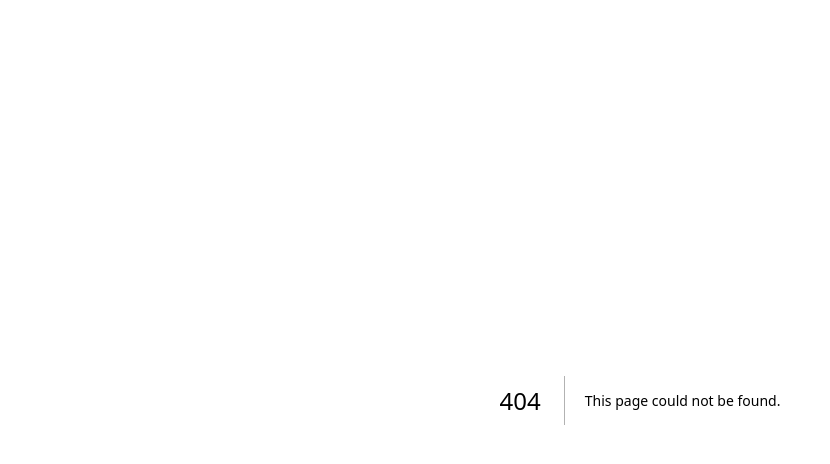
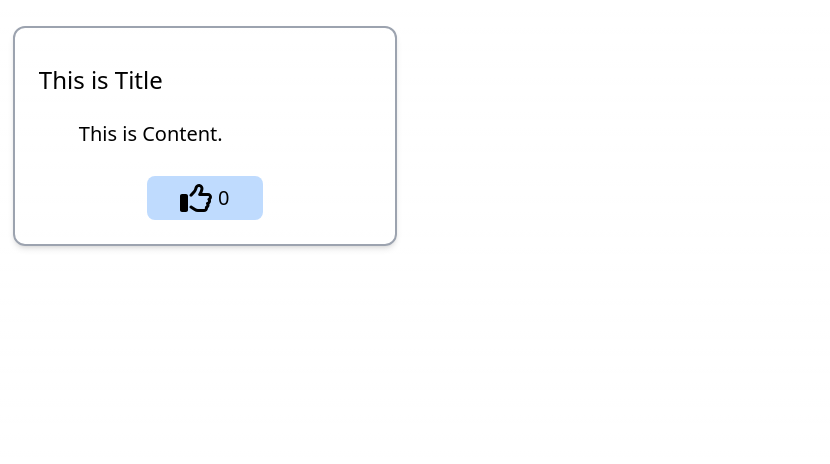
Before and after one commit to raamiiChu/remote-assignments, a Next.js app in the folder nextjs-file/: page /components/Post in a window 1280 px wide. Before the commit this address had no page. Shown: the top 464 px of the page, without its empty margins (0-830 px from the left). Built offline with nearby package versions, Linux system fonts and the light colour scheme.

Commit message:
Update: components

```diff
--- /dev/null
+++ b/nextjs-file/src/pages/components/Post.js
@@ -0,0 +1,84 @@
+import Image from "next/image";
+import { Inter } from "next/font/google";
+import { useState } from "react";
+
+import { FontAwesomeIcon } from "@fortawesome/react-fontawesome";
+import { faThumbsUp } from "@fortawesome/free-regular-svg-icons";
+import { faThumbsUp as faThumbUpActive } from "@fortawesome/free-solid-svg-icons";
+
+const inter = Inter({ subsets: ["latin"] });
+
+export default function Post({ count, title, content }) {
+    // 默認值
+    count = count || 0;
+    title = title || "This is Title";
+    content = content || "This is Content.";
+
+    const [replyCount, setReplyCount] = useState(count); // 按讚數量
+    const [replyActive, setReplyActive] = useState(false); // 檢查是否按過讚
+
+    // 切換按讚數
+    // 沒按過會 +1，有按過會 -1
+    const changeReply = () => {
+        if (replyActive) {
+            setReplyCount(replyCount - 1);
+            setReplyActive(false);
+        } else {
+            setReplyCount(replyCount + 1);
+            setReplyActive(true);
+        }
+    };
+
+    return (
+        <div
+            className={`
+                w-[95%] sm:w-[45%] lg:w-[30%]
+                max-h-[500px] mx-[1%] my-[2%]
+                px-6 py-4
+                border-2 border-gray-400 rounded-xl
+                shadow-md
+            `}
+        >
+            <h2
+                className={`
+                    my-5 text-xl sm:text-2xl
+                    break-words line-clamp-5
+                `}
+            >
+                {title}
+            </h2>
+            <p
+                className={`
+                    my-4 py-1 text-base sm:text-xl
+                    indent-8 sm:indent-10 line-clamp-5
+                `}
+            >
+                {content}
+            </p>
+            <div
+                className={`
+                    w-[90%] sm:w-[50%] lg:w-[35%]
+                    mx-auto mt-6 mb-2
+                    hover:opacity-90 hover:cursor-pointer
+                    active:opacity-80 active:cursor-pointer
+                `}
+            >
+                <button
+                    className={`
+                        w-full flex justify-center items-center
+                        gap-1.5 px-4 py-1.5
+                        rounded-lg bg-blue-200
+                    `}
+                    onClick={changeReply}
+                >
+                    {/* icon 會根據是否有按讚而改變 */}
+                    <FontAwesomeIcon
+                        icon={replyActive ? faThumbUpActive : faThumbsUp}
+                        size="2xl"
+                    />
+                    <p className={`text-xl`}>{replyCount}</p>
+                </button>
+            </div>
+        </div>
+    );
+}
--- /dev/null
+++ b/nextjs-file/src/pages/components/getPostData.js
@@ -0,0 +1,26 @@
+import Post from "./Post";
+import posts from "../../data/posts.json";
+
+export default function PostsContainer() {
+    return (
+        <div
+            className={`flex justify-center flex-wrap
+                mx-4 sm:mx-6 lg:mx-10 my-6
+                border-4 border-gray-500
+                rounded-2xl
+            `}
+        >
+            {posts.map((post) => {
+                let { id, count, title, content } = post;
+                return (
+                    <Post
+                        key={id}
+                        count={count}
+                        title={title}
+                        content={content}
+                    />
+                );
+            })}
+        </div>
+    );
+}
```
